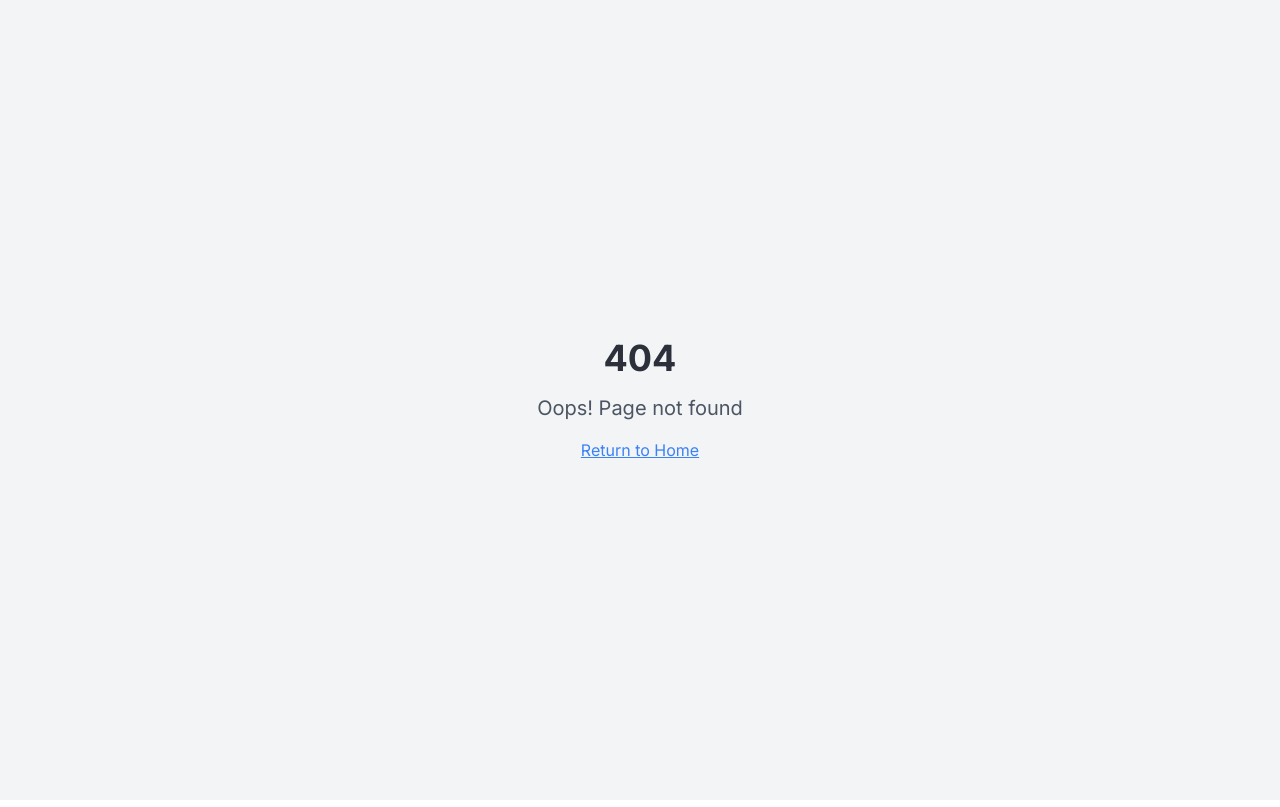
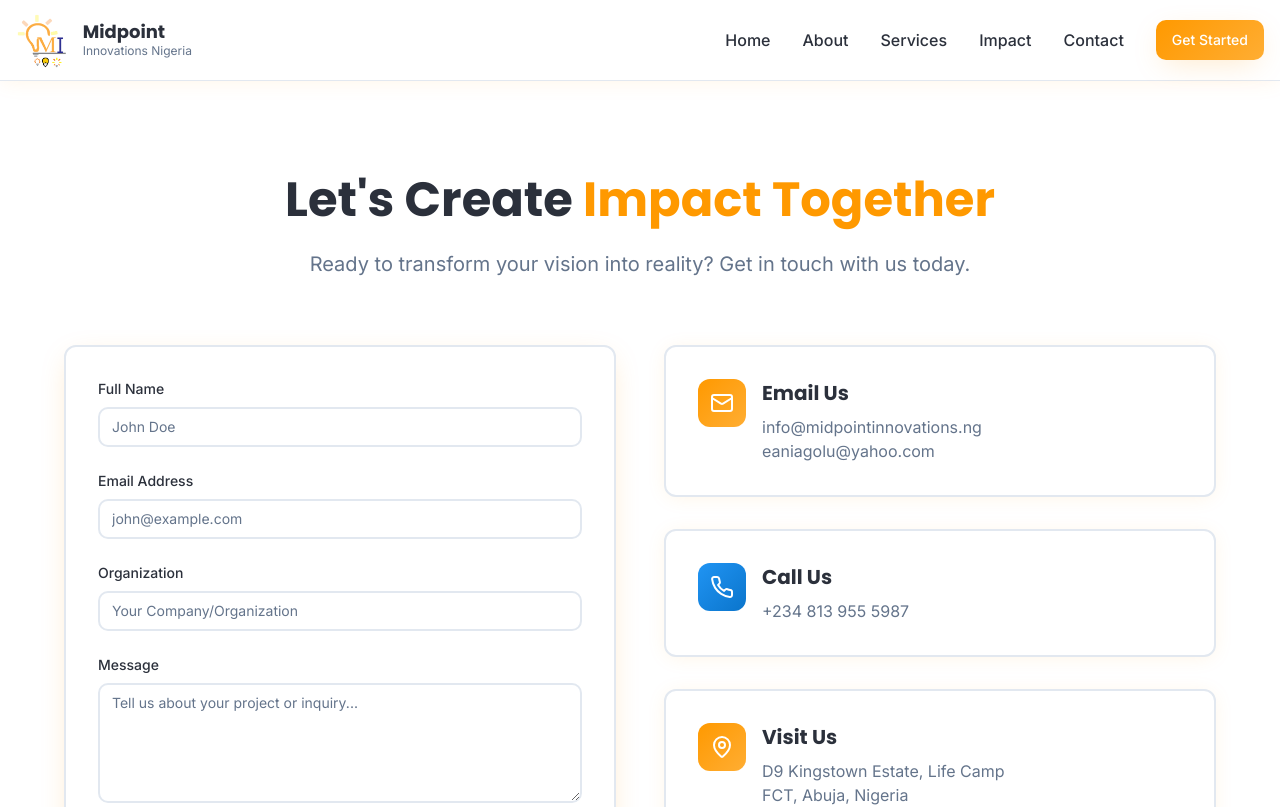
Before and after one commit to synegytech/midpointinnovations-, a React (Vite) app: page /contact in a window 1280 px wide. Before the commit this address had no page. Shown: the top 807 px of the page. Built offline with nearby package versions, Linux system fonts and the light colour scheme; the HTML template or start-up script is replaced by a standard one.

Commit message:
Update website with new logo and contact page

```diff
--- a/src/App.tsx
+++ b/src/App.tsx
@@ -4,6 +4,7 @@ import { TooltipProvider } from "@/components/ui/tooltip";
 import { QueryClient, QueryClientProvider } from "@tanstack/react-query";
 import { BrowserRouter, Routes, Route } from "react-router-dom";
 import Index from "./pages/Index";
+import Contact from "./pages/Contact";
 import NotFound from "./pages/NotFound";
 
 const queryClient = new QueryClient();
@@ -16,6 +17,7 @@ const App = () => (
       <BrowserRouter>
         <Routes>
           <Route path="/" element={<Index />} />
+          <Route path="/contact" element={<Contact />} />
           {/* ADD ALL CUSTOM ROUTES ABOVE THE CATCH-ALL "*" ROUTE */}
           <Route path="*" element={<NotFound />} />
         </Routes>
--- a/src/components/Contact.tsx
+++ b/src/components/Contact.tsx
@@ -117,7 +117,7 @@ const Contact = () => {
                 <div>
                   <h3 className="font-heading text-xl mb-2">Email Us</h3>
                   <p className="text-muted-foreground">info@midpointinnovations.ng</p>
-                  <p className="text-muted-foreground">partnerships@midpointinnovations.ng</p>
+                  <p className="text-muted-foreground">eaniagolu@yahoo.com</p>
                 </div>
               </div>
             </Card>
@@ -129,8 +129,7 @@ const Contact = () => {
                 </div>
                 <div>
                   <h3 className="font-heading text-xl mb-2">Call Us</h3>
-                  <p className="text-muted-foreground">+234 (0) 800 123 4567</p>
-                  <p className="text-muted-foreground">+234 (0) 900 987 6543</p>
+                  <p className="text-muted-foreground">+234 813 955 5987</p>
                 </div>
               </div>
             </Card>
@@ -143,8 +142,8 @@ const Contact = () => {
                 <div>
                   <h3 className="font-heading text-xl mb-2">Visit Us</h3>
                   <p className="text-muted-foreground">
-                    Innovation Hub, Victoria Island<br />
-                    Lagos, Nigeria
+                    D9 Kingstown Estate, Life Camp<br />
+                    FCT, Abuja, Nigeria
                   </p>
                 </div>
               </div>
--- a/src/components/Navbar.tsx
+++ b/src/components/Navbar.tsx
@@ -1,16 +1,18 @@
 import { useState } from "react";
 import { Menu, X } from "lucide-react";
 import { Button } from "@/components/ui/button";
+import { Link } from "react-router-dom";
+import logo from "@/assets/logo.png";
 
 const Navbar = () => {
   const [isOpen, setIsOpen] = useState(false);
 
   const navLinks = [
-    { name: "Home", href: "#home" },
-    { name: "About", href: "#about" },
-    { name: "Services", href: "#services" },
-    { name: "Impact", href: "#impact" },
-    { name: "Contact", href: "#contact" },
+    { name: "Home", href: "#home", isHash: true },
+    { name: "About", href: "#about", isHash: true },
+    { name: "Services", href: "#services", isHash: true },
+    { name: "Impact", href: "#impact", isHash: true },
+    { name: "Contact", href: "/contact", isHash: false },
   ];
 
   return (
@@ -18,19 +20,18 @@ const Navbar = () => {
       <div className="container mx-auto px-4">
         <div className="flex items-center justify-between h-20">
           {/* Logo */}
-          <div className="flex items-center space-x-2">
-            <div className="w-10 h-10 bg-primary rounded-lg flex items-center justify-center shadow-medium">
-              <span className="text-primary-foreground font-bold text-xl">M</span>
-            </div>
+          <Link to="/" className="flex items-center space-x-3">
+            <img src={logo} alt="Midpoint Innovations Nigeria" className="h-14 w-auto" />
             <div className="flex flex-col">
               <span className="font-heading font-bold text-lg leading-tight">Midpoint</span>
               <span className="text-xs text-muted-foreground">Innovations Nigeria</span>
             </div>
-          </div>
+          </Link>
 
           {/* Desktop Navigation */}
           <div className="hidden md:flex items-center space-x-8">
-            {navLinks.map((link) => (
+            {navLinks.map((link) =>
+              link.isHash ? (
                 <a
                   key={link.name}
                   href={link.href}
@@ -38,7 +39,16 @@ const Navbar = () => {
                 >
                   {link.name}
                 </a>
-            ))}
+              ) : (
+                <Link
+                  key={link.name}
+                  to={link.href}
+                  className="text-foreground hover:text-primary transition-smooth font-medium"
+                >
+                  {link.name}
+                </Link>
+              )
+            )}
             <Button className="gradient-primary shadow-medium hover:shadow-glow transition-smooth">
               Get Started
             </Button>
@@ -58,7 +68,8 @@ const Navbar = () => {
         {isOpen && (
           <div className="md:hidden pb-6 animate-fade-in">
             <div className="flex flex-col space-y-4">
-              {navLinks.map((link) => (
+              {navLinks.map((link) =>
+                link.isHash ? (
                   <a
                     key={link.name}
                     href={link.href}
@@ -67,7 +78,17 @@ const Navbar = () => {
                   >
                     {link.name}
                   </a>
-              ))}
+                ) : (
+                  <Link
+                    key={link.name}
+                    to={link.href}
+                    className="text-foreground hover:text-primary transition-smooth font-medium py-2"
+                    onClick={() => setIsOpen(false)}
+                  >
+                    {link.name}
+                  </Link>
+                )
+              )}
               <Button className="gradient-primary shadow-medium w-full">
                 Get Started
               </Button>
--- /dev/null
+++ b/src/pages/Contact.tsx
@@ -0,0 +1,17 @@
+import Navbar from "@/components/Navbar";
+import ContactComponent from "@/components/Contact";
+import Footer from "@/components/Footer";
+
+const Contact = () => {
+  return (
+    <div className="min-h-screen">
+      <Navbar />
+      <div className="pt-20">
+        <ContactComponent />
+      </div>
+      <Footer />
+    </div>
+  );
+};
+
+export default Contact;
--- a/src/pages/Index.tsx
+++ b/src/pages/Index.tsx
@@ -3,7 +3,6 @@ import Hero from "@/components/Hero";
 import About from "@/components/About";
 import Services from "@/components/Services";
 import Impact from "@/components/Impact";
-import Contact from "@/components/Contact";
 import Footer from "@/components/Footer";
 
 const Index = () => {
@@ -14,7 +13,6 @@ const Index = () => {
       <About />
       <Services />
       <Impact />
-      <Contact />
       <Footer />
     </div>
   );
```
Also changed, not shown: src/assets/logo.png (added). Lines whose indentation alone changed are shown as unchanged.
